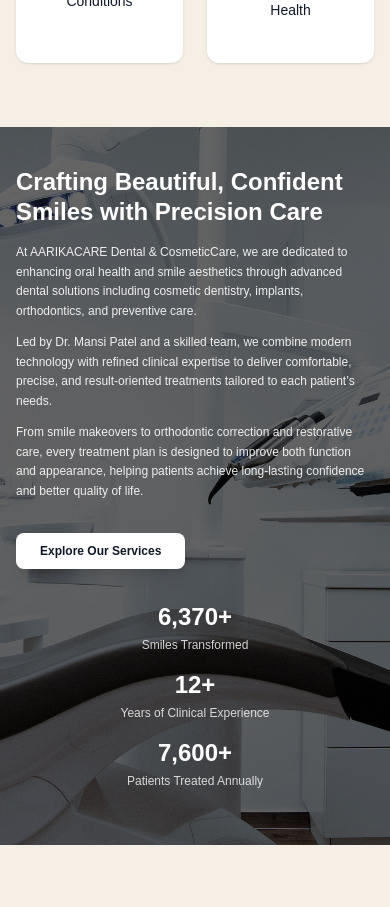
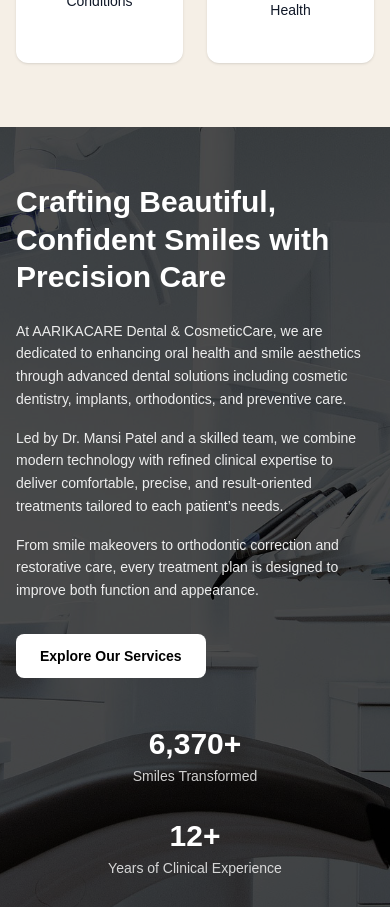
Before and after one commit to ranpriyasinh/aarikacare, a Next.js app: page / in a window 390 px wide. Shown: the part 3240-4147 px from the top of the page. Built offline with nearby package versions, Linux system fonts and the light colour scheme.

Commit message:
home stats mobile responsive

```diff
--- a/src/app/components/StatsSection.jsx
+++ b/src/app/components/StatsSection.jsx
@@ -3,70 +3,79 @@
 import { useState, useEffect, useRef } from 'react';
 import Image from 'next/image';
 
-// Hook to animate numbers when they scroll into view
-function useCountUp(target, duration = 1500, startCounting) {
+/* ---------------- COUNTUP HOOK ---------------- */
+
+function useCountUp(target, duration = 1500, start) {
   const [count, setCount] = useState(0);
-  const targetRef = useRef(target);
 
   useEffect(() => {
-    targetRef.current = target;
-  }, [target]);
+    if (!start) return;
 
-  useEffect(() => {
-    if (!startCounting) {
-      setCount(0);
-      return;
-    }
+    let startTime;
+    let animationFrame;
 
-    let startTimestamp = null;
-    const step = (timestamp) => {
-      if (!startTimestamp) startTimestamp = timestamp;
-      const progress = Math.min((timestamp - startTimestamp) / duration, 1);
-      setCount(Math.floor(progress * targetRef.current));
+    const animate = (timestamp) => {
+      if (!startTime) startTime = timestamp;
+
+      const progress = Math.min((timestamp - startTime) / duration, 1);
+
+      setCount(Math.floor(progress * target));
+
       if (progress < 1) {
-        window.requestAnimationFrame(step);
+        animationFrame = requestAnimationFrame(animate);
       }
     };
-    window.requestAnimationFrame(step);
-  }, [startCounting, duration]);
+
+    animationFrame = requestAnimationFrame(animate);
+
+    return () => cancelAnimationFrame(animationFrame);
+  }, [target, duration, start]);
 
   return count;
 }
 
+/* ---------------- STAT ITEM ---------------- */
+
 function StatItem({ value, label, suffix = '', startCounting }) {
-  const baseNumber = parseInt(value.replace(/\D/g, ''), 10);
-  const count = useCountUp(baseNumber, 1500, startCounting);
+  const number = parseInt(value.replace(/\D/g, ''), 10);
+
+  const count = useCountUp(number, 1500, startCounting);
 
   return (
-    <div className="text-center lg:text-right mb-4 lg:mb-6">
-      <div className="text-2xl md:text-3xl lg:text-4xl font-bold text-white mb-1">
-        {count.toLocaleString()}{suffix}
-      </div>
-      <div className="text-xs md:text-sm text-white/80 font-medium">
+    <div className="text-center lg:text-right">
+      <h3 className="text-3xl sm:text-4xl lg:text-5xl font-bold text-white">
+        {count.toLocaleString()}
+        {suffix}
+      </h3>
+
+      <p className="mt-1 text-sm sm:text-base text-white/80">
         {label}
-      </div>
+      </p>
     </div>
   );
 }
+
+/* ---------------- MAIN COMPONENT ---------------- */
 
 export default function StatsSection() {
   const [startCounting, setStartCounting] = useState(false);
   const sectionRef = useRef(null);
 
   useEffect(() => {
+    if (!sectionRef.current) return;
+
     const observer = new IntersectionObserver(
       ([entry]) => {
         if (entry.isIntersecting) {
           setStartCounting(true);
-          observer.disconnect();
         }
       },
-      { threshold: 0.3 }
+      {
+        threshold: 0.2,
+      }
     );
 
-    if (sectionRef.current) {
-      observer.observe(sectionRef.current);
-    }
+    observer.observe(sectionRef.current);
 
     return () => observer.disconnect();
   }, []);
@@ -74,56 +83,81 @@ export default function StatsSection() {
   return (
     <section
       ref={sectionRef}
-      className="relative py-10 md:py-14 overflow-hidden"
+      className="relative overflow-hidden py-14 sm:py-16 lg:py-24"
     >
-      {/* Background Image */}
-      <div className="absolute inset-0 z-0">
+      {/* BACKGROUND */}
+      <div className="absolute inset-0">
         <Image
           src="/services.jpg"
-          alt="Dental Clinic Interior"
+          alt="Dental Clinic"
           fill
+          priority
           className="object-cover"
-          priority
         />
-        <div className="absolute inset-0 bg-black/60" />
+
+        <div className="absolute inset-0 bg-black/70" />
       </div>
 
-      {/* Content */}
-      <div className="relative z-10 max-w-6xl mx-auto px-4 sm:px-6 lg:px-8 w-full">
-        <div className="grid lg:grid-cols-2 gap-8 items-center">
+      {/* CONTENT */}
+      <div className="relative z-10 mx-auto max-w-7xl px-4 sm:px-6 lg:px-8">
+        <div className="grid gap-12 lg:grid-cols-2 lg:items-center">
 
-          {/* Left Content */}
-          <div className="space-y-4 text-white">
-            <h2 className="text-2xl md:text-3xl font-bold leading-tight">
+          {/* LEFT SIDE */}
+          <div className="text-white">
+            <h2 className="text-3xl sm:text-4xl lg:text-5xl font-bold leading-tight">
               Crafting Beautiful, Confident Smiles with Precision Care
             </h2>
 
-            <div className="space-y-3 text-white/90 leading-relaxed text-xs md:text-sm">
+            <div className="mt-6 space-y-4 text-sm sm:text-base leading-relaxed text-white/90">
               <p>
-                At AARIKACARE Dental & CosmeticCare, we are dedicated to enhancing oral health and smile aesthetics through advanced dental solutions including cosmetic dentistry, implants, orthodontics, and preventive care.
+                At AARIKACARE Dental & CosmeticCare, we are dedicated to
+                enhancing oral health and smile aesthetics through advanced
+                dental solutions including cosmetic dentistry, implants,
+                orthodontics, and preventive care.
               </p>
 
               <p>
-                Led by Dr. Mansi Patel and a skilled team, we combine modern technology with refined clinical expertise to deliver comfortable, precise, and result-oriented treatments tailored to each patient’s needs.
+                Led by Dr. Mansi Patel and a skilled team, we combine modern
+                technology with refined clinical expertise to deliver
+                comfortable, precise, and result-oriented treatments tailored
+                to each patient’s needs.
               </p>
 
               <p>
-                From smile makeovers to orthodontic correction and restorative care, every treatment plan is designed to improve both function and appearance, helping patients achieve long-lasting confidence and better quality of life.
+                From smile makeovers to orthodontic correction and restorative
+                care, every treatment plan is designed to improve both function
+                and appearance.
               </p>
             </div>
 
-            <button className="mt-4 px-6 py-2.5 bg-white text-gray-900 rounded-lg hover:bg-gray-100 transition-colors font-semibold text-xs md:text-sm shadow-lg">
+            <button className="mt-8 rounded-lg bg-white px-6 py-3 text-sm font-semibold text-black transition hover:bg-gray-200">
               Explore Our Services
             </button>
           </div>
 
-          {/* Right Stats */}
-          <div className="flex flex-col justify-center">
-            <StatItem value="6370" label="Smiles Transformed" suffix="+" startCounting={startCounting} />
-            <StatItem value="12" label="Years of Clinical Experience" suffix="+" startCounting={startCounting} />
-            <StatItem value="7600" label="Patients Treated Annually" suffix="+" startCounting={startCounting} />
+          {/* RIGHT SIDE */}
+          <div className="grid grid-cols-1 gap-8 sm:grid-cols-3 lg:grid-cols-1">
+            <StatItem
+              value="6370"
+              label="Smiles Transformed"
+              suffix="+"
+              startCounting={startCounting}
+            />
+
+            <StatItem
+              value="12"
+              label="Years of Clinical Experience"
+              suffix="+"
+              startCounting={startCounting}
+            />
+
+            <StatItem
+              value="7600"
+              label="Patients Treated Annually"
+              suffix="+"
+              startCounting={startCounting}
+            />
           </div>
-
         </div>
       </div>
     </section>
```
